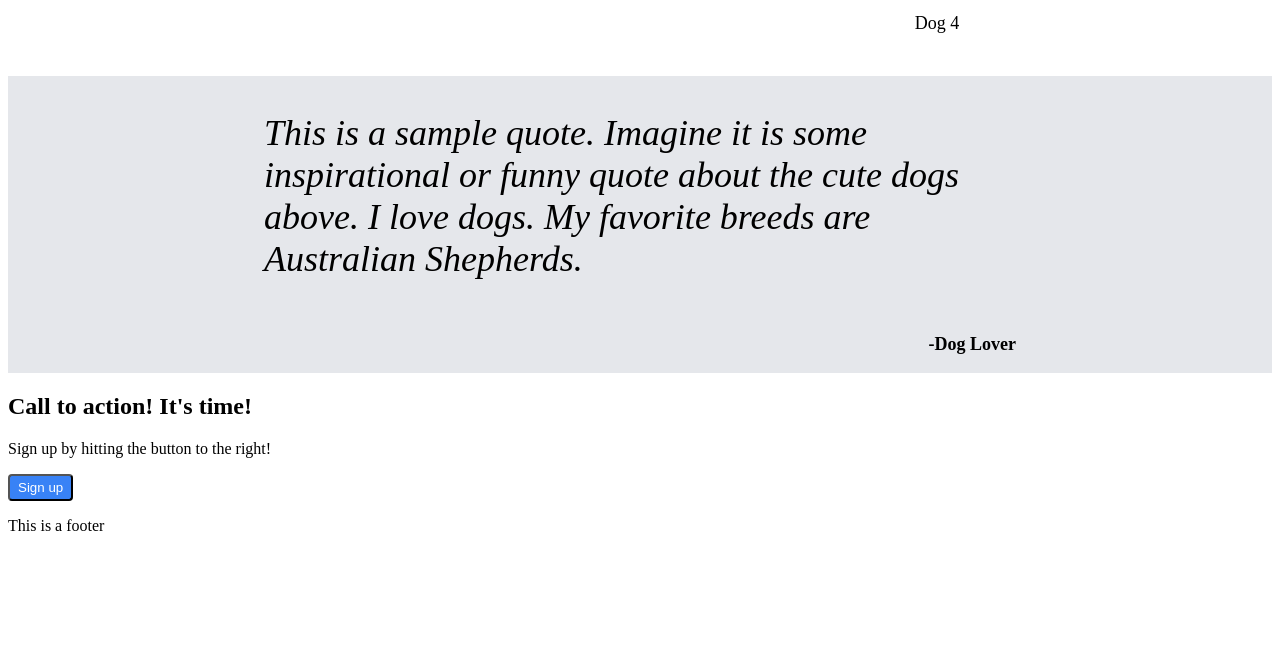
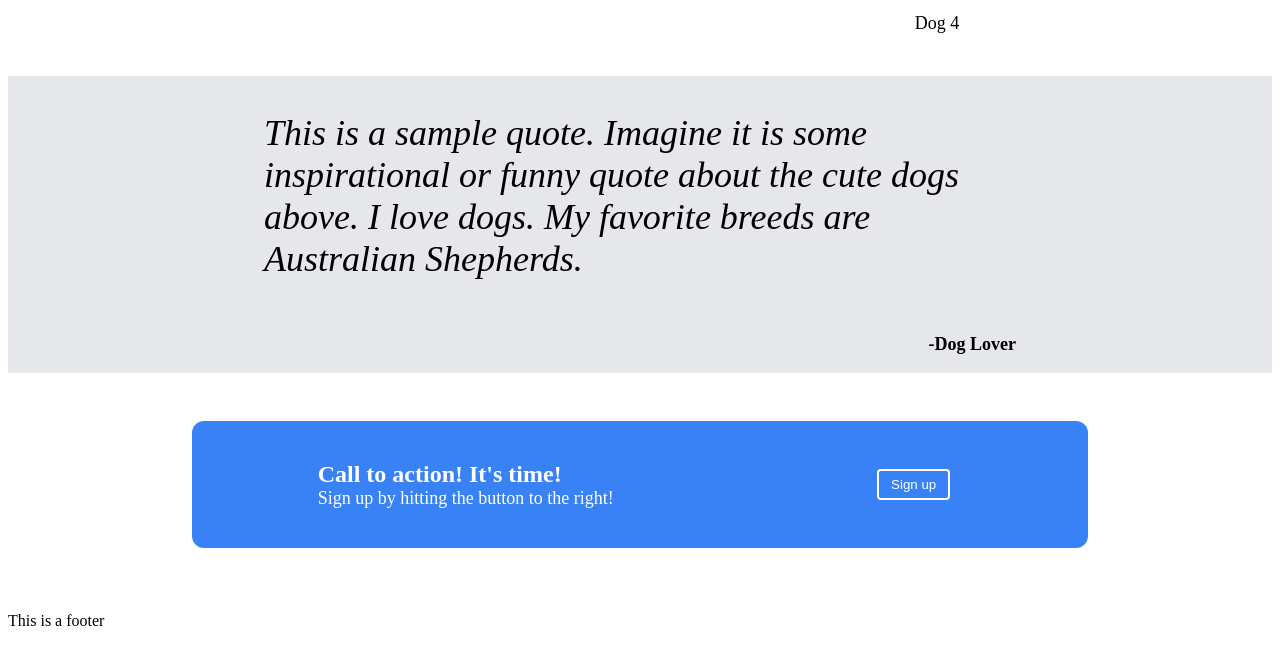
Before and after one commit to PrincessTrunks11/landing_page, a plain HTML site: page index.html in a window 1280 px wide. Shown: the part 846-1500 px from the top of the page. Before the commit the page ends 1405 px from the top, so only its background shows below. Drawn offline with Linux system fonts and the light colour scheme.

Commit message:
Style Sign-up

```diff
--- a/index.html
+++ b/index.html
@@ -55,11 +55,13 @@
         <p class="author">-Dog Lover</p>
     </div>
     <div class="sign-up">
-        <div class="sign-up-content">
-            <h2>Call to action! It's time!</h2>
-            <p>Sign up by hitting the button to the right!</p>
+        <div class="sign-up-block">
+            <div class="sign-up-content">
+                <h1>Call to action! It's time!</h1>
+                <p>Sign up by hitting the button to the right!</p>
+            </div>
+            <button class="sign-up-button">Sign up</button>
         </div>
-        <button class="sign-up-button">Sign up</button>
     </div>
     <footer>
         <p>This is a footer</p>
--- a/styles.css
+++ b/styles.css
@@ -62,6 +62,7 @@ nav ul li {
     color: white;
     border-radius: 4px;
     padding: 4px 8px;
+    border-style: none;
 }
 
 .hero-right {
@@ -123,3 +124,49 @@ nav ul li {
     align-self: flex-end;
     padding: 0 20vw;
 }
+
+/* Style Sign-up */
+
+.sign-up {
+    display: flex;
+    justify-content: center;
+    align-items: center;
+    padding: 48px;
+}
+
+.sign-up-block {
+    background-color: #3882F6;
+    width: 70vw;
+    color: white;
+    display: flex;
+    justify-content: space-around;
+    align-items: center;
+    border-radius: 12px;
+}
+
+.sign-up-content {
+    display: flex;
+    flex-direction: column;
+    padding: 36px;
+}
+
+.sign-up-content h1 {
+    font-size: 24px;
+    font-weight: bold;
+    margin: 0;
+    padding: 0;
+}
+
+.sign-up-content p {
+    font-size: 18px;
+    font-weight: lighter;
+    margin: 0;
+    padding: 0;
+}
+
+.sign-up-block .sign-up-button {
+    margin: 48px;
+    padding: 6px 12px;
+    border-color: white;
+    border-style: solid;
+}
```
